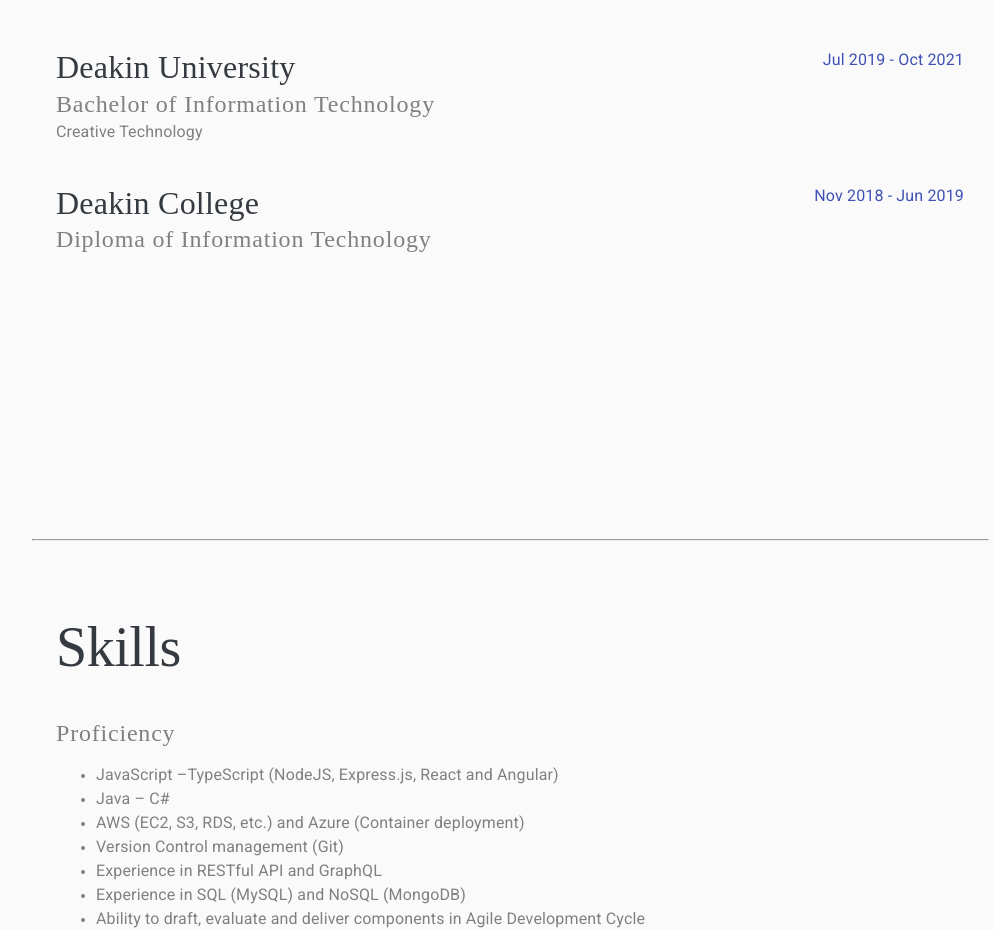
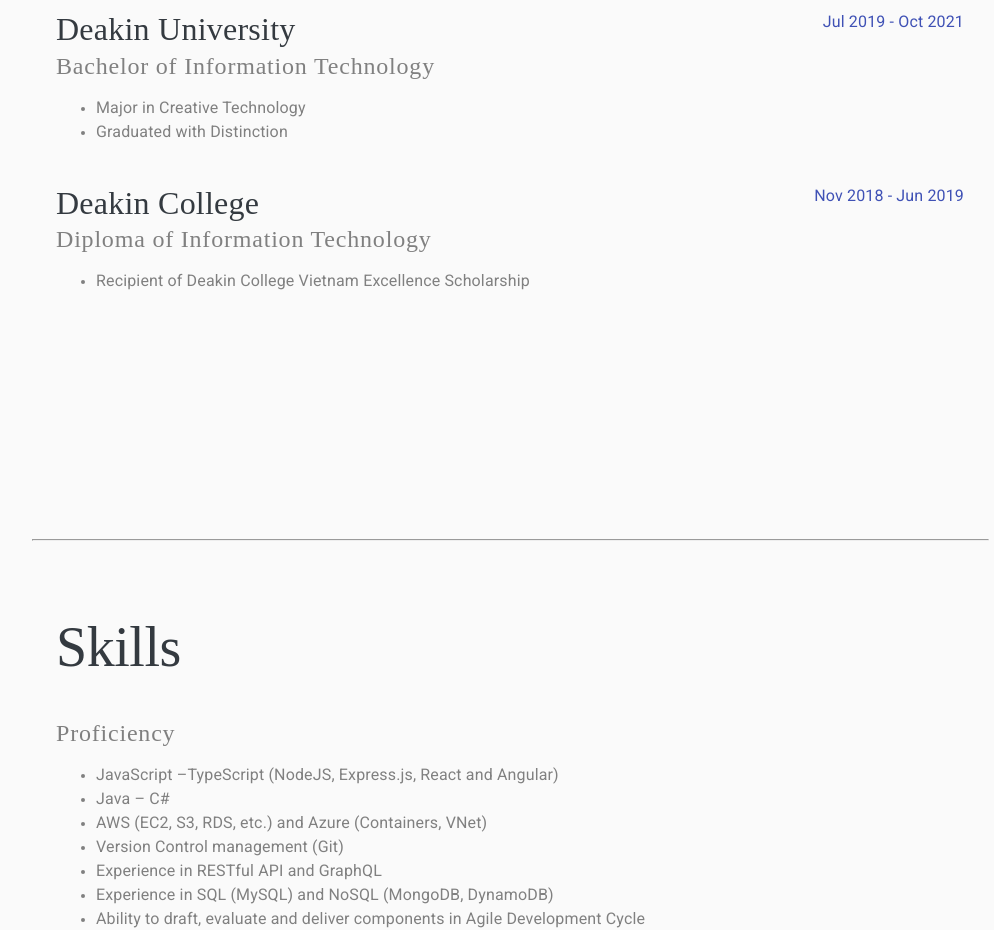
Before and after one commit to NNCT2904/nnct2904.github.io, a React (Create React App) app: page / in a window 1280 px wide. Shown: the part 1924-2854 px from the top of the page, without its empty margins (267-1261 px from the left). Built offline with nearby package versions, Linux system fonts and the light colour scheme; a web font is replaced by a local one.

Commit message:
Update Graduation details

```diff
--- a/src/components/Contents/EducationSection/School.tsx
+++ b/src/components/Contents/EducationSection/School.tsx
@@ -5,11 +5,16 @@ import useStyles from '../Style';
 export interface EducationProps {
   school: string;
   degree: string;
-  major: string;
+  description: string[];
   duration: string;
 }
 
-const Education: FC<EducationProps> = ({ school, degree, major, duration }) => {
+const Education: FC<EducationProps> = ({
+  school,
+  degree,
+  description,
+  duration,
+}) => {
   const classes = useStyles();
   return (
     <Box mb={5}>
@@ -30,9 +35,17 @@ const Education: FC<EducationProps> = ({ school, degree, major, duration }) => {
       <Typography variant="h5" className={classes.subheading5}>
         {degree}
       </Typography>
-      <Typography className={classes.list} gutterBottom>
-        {major}
-      </Typography>
+      <div className={classes.list}>
+        <ul>
+          {description.map((line) => (
+            <li key={line}>
+              <Typography variant="body1" key={line}>
+                {line}
+              </Typography>
+            </li>
+          ))}
+        </ul>
+      </div>
     </Box>
   );
 };
--- a/src/components/Contents/EducationSection/index.tsx
+++ b/src/components/Contents/EducationSection/index.tsx
@@ -12,13 +12,18 @@ const educationData = (): { education: EducationMetadata } => ({
     {
       school: 'Deakin University',
       degree: 'Bachelor of Information Technology',
-      major: 'Creative Technology',
+      description: [
+        'Major in Creative Technology',
+        'Graduated with Distinction',
+      ],
       duration: 'Jul 2019 - Oct 2021',
     },
     {
       school: 'Deakin College',
       degree: 'Diploma of Information Technology',
-      major: '',
+      description: [
+        'Recipient of Deakin College Vietnam Excellence Scholarship',
+      ],
       duration: 'Nov 2018 - Jun 2019',
     },
   ],
@@ -34,11 +39,11 @@ const EducationSection: FC = () => {
           <Typography variant="h2" className={classes.sectionheader}>
             Education
           </Typography>
-          {education.map(({ school, degree, major, duration }) => (
+          {education.map(({ school, degree, description, duration }) => (
             <School
               school={school}
               degree={degree}
-              major={major}
+              description={description}
               duration={duration}
               key={school}
             />
--- a/src/components/Contents/ProjectSection/index.tsx
+++ b/src/components/Contents/ProjectSection/index.tsx
@@ -25,13 +25,13 @@ const projectsData = (): { projects: ProjectsMetadata } => ({
       title: 'This Resume Page',
       description:
         'This resume is hosted with Github Pages, built with ReactJS Framework and Material UI.',
-      url: 'nnct2904.github.io',
+      url: 'https://github.com/NNCT2904/nnct2904.github.io',
     },
     {
       title: 'Capstone Project Earn Your Scrub',
       description:
         'Development of a mobile application to be used as a learning resource for nurses interested in working in the speciality area. Following a Microservices architecture involving a .NET back-end, ReactJS and React Native front-ends, containerized and hosted the back-end as an Azure container instance',
-      url: 'https://www.deakin.edu.au/about-deakin/news-and-media-releases/news/it-students-win-prestigious-2021-iawards-for-the-second-year-in-a-row',
+      url: 'https://www.discprojects.com/industry-products',
     },
     {
       title: 'IBM Quantum Challenge - Fall 2021',
--- a/src/components/Contents/SkillSection/index.tsx
+++ b/src/components/Contents/SkillSection/index.tsx
@@ -20,10 +20,10 @@ const skillData = (): SkillsProp => ({
       description: [
         'JavaScript –TypeScript (NodeJS, Express.js, React and Angular)',
         'Java – C#',
-        'AWS (EC2, S3, RDS, etc.) and Azure (Container deployment)',
+        'AWS (EC2, S3, RDS, etc.) and Azure (Containers, VNet)',
         'Version Control management (Git)',
         'Experience in RESTful API and GraphQL',
-        'Experience in SQL (MySQL) and NoSQL (MongoDB)',
+        'Experience in SQL (MySQL) and NoSQL (MongoDB, DynamoDB)',
         'Ability to draft, evaluate and deliver components in Agile Development Cycle',
       ],
     },
```
